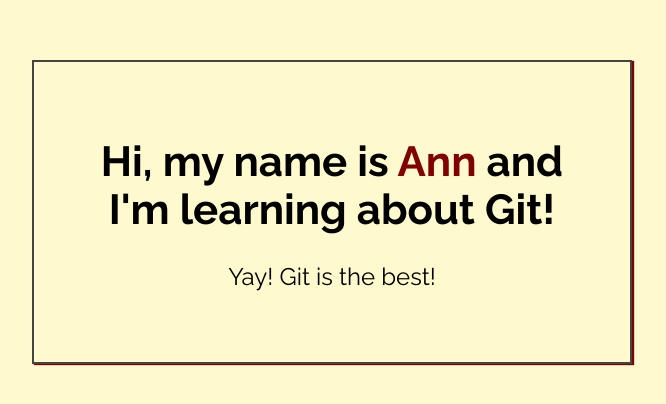
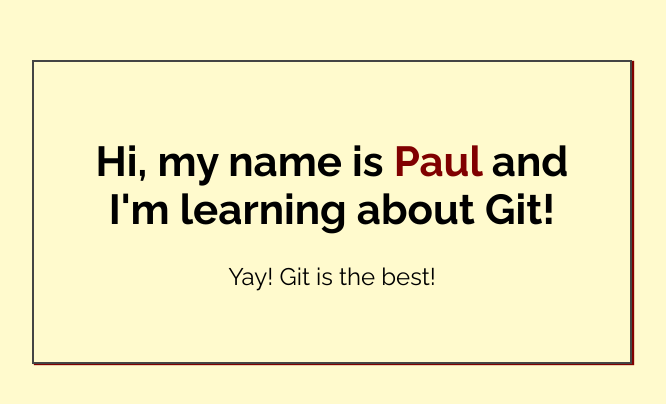
Before and after one commit to Genxertechie/my-first-repo, a plain HTML site: page index.html in a window 1280 px wide. Shown: the part 188-592 px from the top of the page, without its empty margins (308-974 px from the left). Drawn offline with Linux system fonts and the light colour scheme; files that its build step writes are made by us from their sources.

Commit message:
Added name to index.html

```diff
--- a/index.html
+++ b/index.html
@@ -14,7 +14,7 @@
 <body>
 
     <div class="greeting">
-        <h1>Hi, my name is <span class="highlight">Ann</span> and I'm learning about Git! </h1>
+        <h1>Hi, my name is <span class="highlight">Paul</span> and I'm learning about Git! </h1>
 
         <p>Yay! Git is the best!</p>
     </div>
```
